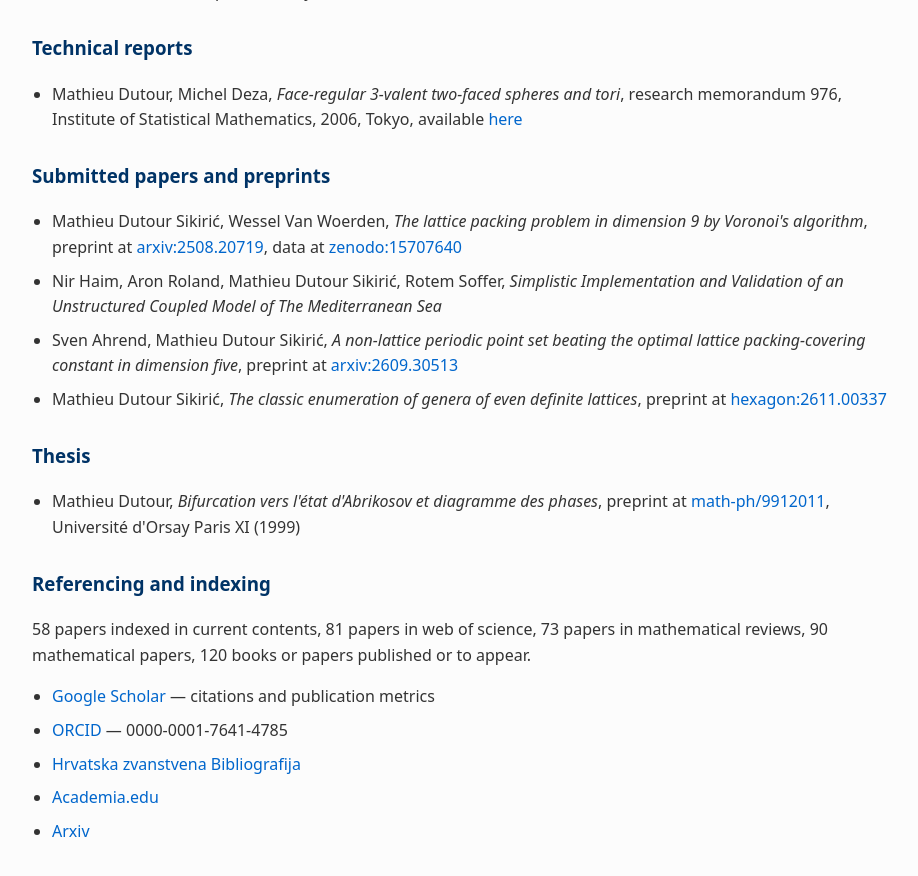
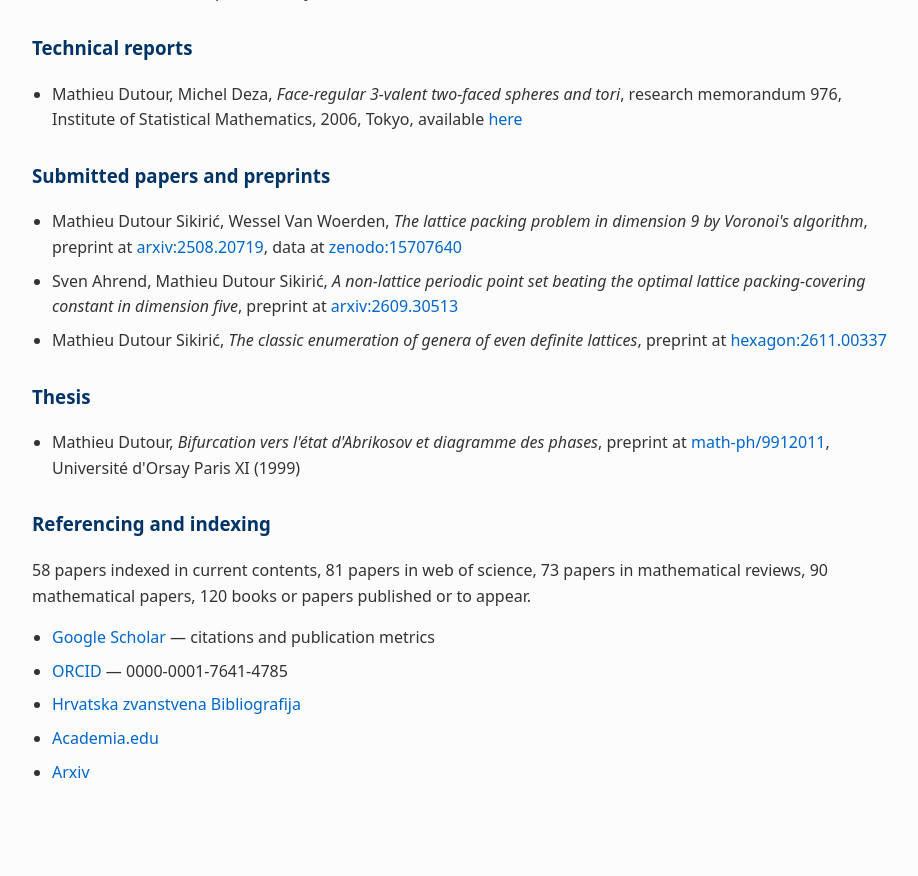
Before and after one commit to MathieuDutSik/mathieudutsik.github.io, a Jekyll site: the page built from Publications/index.html, in a window 1280 px wide and 900 px high, scrolled down 8716 px. Shown: the top 876 px of the window, without its empty margins (178-1096 px from the left). Built offline with Jekyll 4.4.1, drawn with Linux system fonts in a browser that asks for light colours; after the commit the page ends 9557 px from its top, so only the background shows below that.

Commit message:
Comment out the stalled Mediterranean Sea preprint.
Co-Authored-By: Claude Opus 5.5 <noreply@anthropic.com>

```diff
--- a/Publications/index.html
+++ b/Publications/index.html
@@ -471,7 +471,7 @@ description: >-
     <h3>Submitted papers and preprints</h3>
     <ul>
         <li data-theme="lattices">Mathieu Dutour Sikirić, Wessel Van Woerden, <i>The lattice packing problem in dimension 9 by Voronoi's algorithm</i>, preprint at <a href="https://arxiv.org/abs/2508.20719">arxiv:2508.20719</a>, data at <a href="https://zenodo.org/records/15707640">zenodo:15707640</a></li>
-        <li data-theme="geophysics">Nir Haim, Aron Roland, Mathieu Dutour Sikirić, Rotem Soffer, <i>Simplistic Implementation and Validation of an Unstructured Coupled Model of The Mediterranean Sea</i></li>
+        <!-- <li data-theme="geophysics">Nir Haim, Aron Roland, Mathieu Dutour Sikirić, Rotem Soffer, <i>Simplistic Implementation and Validation of an Unstructured Coupled Model of The Mediterranean Sea</i></li> -->
         <li data-theme="delaunay">Sven Ahrend, Mathieu Dutour Sikirić, <i>A non-lattice periodic point set beating the optimal lattice packing-covering constant in dimension five</i>, preprint at <a href="https://arxiv.org/abs/2609.30513">arxiv:2609.30513</a></li>
         <li data-theme="lattices">Mathieu Dutour Sikirić, <i>The classic enumeration of genera of even definite lattices</i>, preprint at <a href="https://hexagonmath.org/2611.00337">hexagon:2611.00337</a></li>
     </ul>
```
